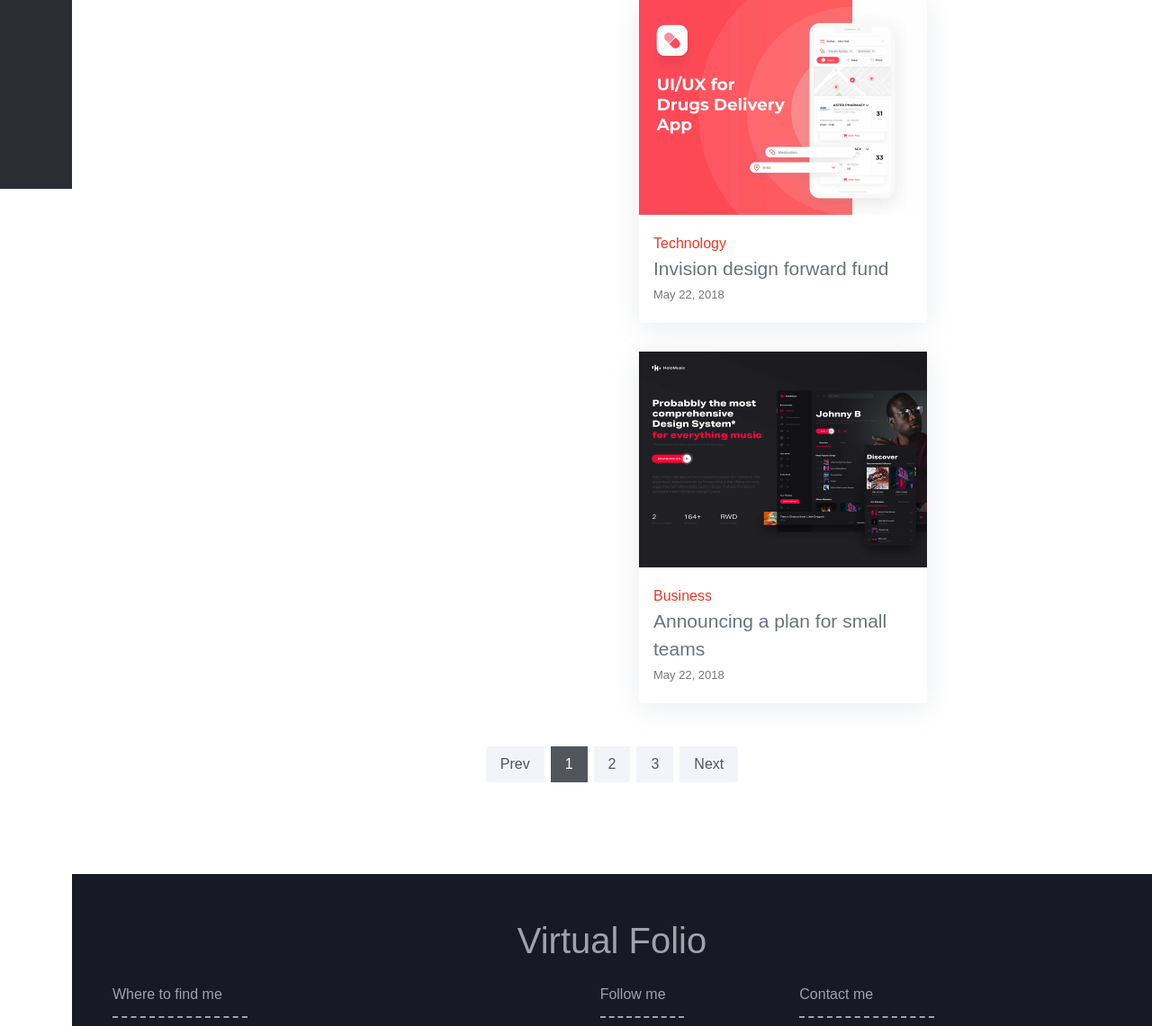
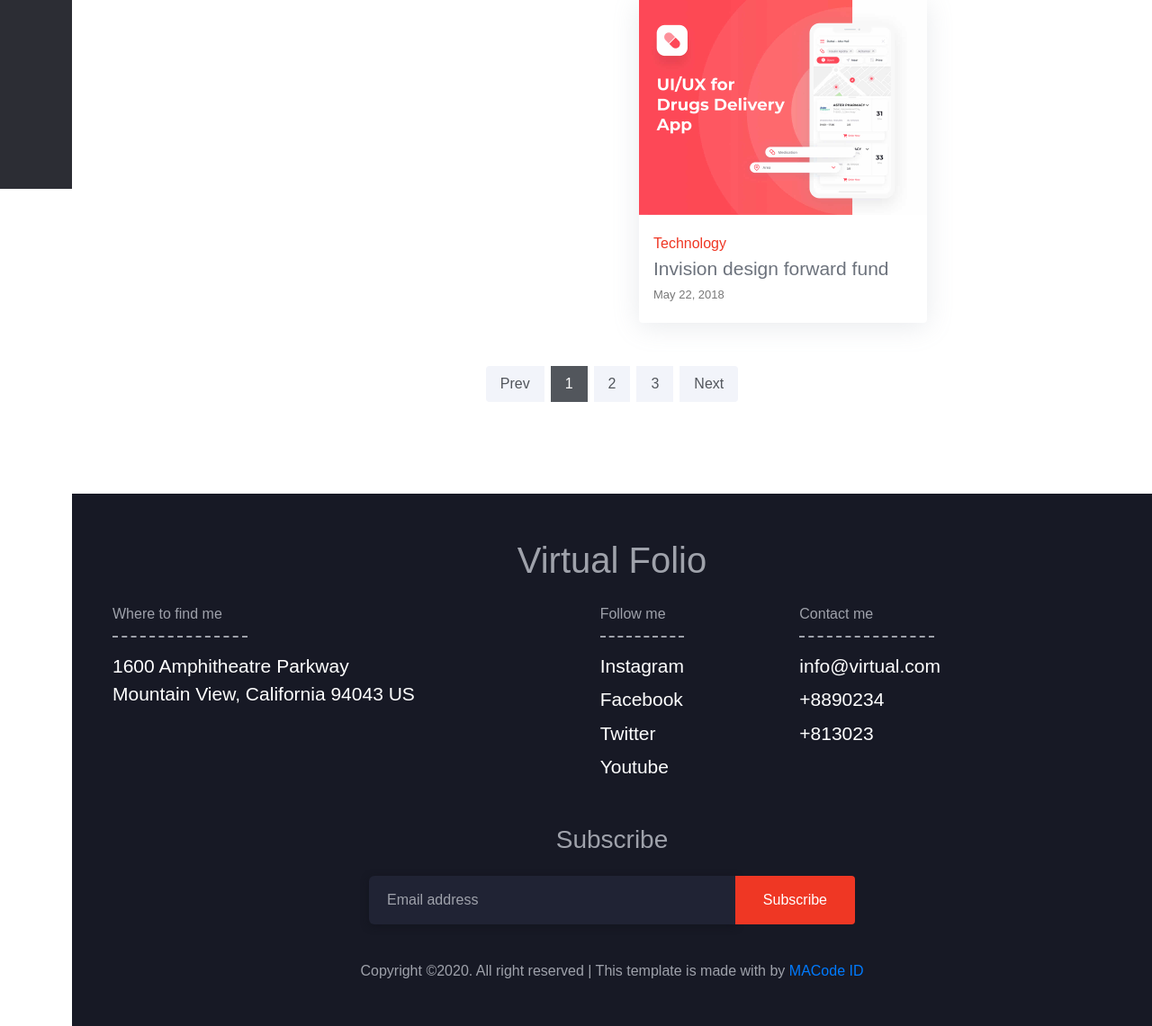
Before and after one commit to Noureddin2023/Mystro2-Blog, a Django app: page /blog/ in a window 1280 px wide. Shown: the part 590-1731 px from the top of the page at 90% size. Run offline with Django 4.2, Linux system fonts and the light colour scheme; parts of the project's set-up code (start-up, migrations or seed data) failed here and were passed over; some libraries are stand-ins or nearby versions; some web fonts are replaced.

Commit message:
card remove

```diff
--- a/postcbv/templates/postcbv/post_list.html
+++ b/postcbv/templates/postcbv/post_list.html
@@ -163,16 +163,7 @@
                 <span class="post-date"><span class="sr-only">Published on</span> May 22, 2018</span>
               </div>
             </div>
-            <div class="card">
-              <div class="img-place">
-                <img src="../assets/img/work/work-6.jpg" alt="">
-              </div>
-              <div class="caption">
-                <a href="javascript:void(0)" class="post-category">Business</a>
-                <a href="#" class="post-title">Announcing a plan for small teams</a>
-                <span class="post-date"><span class="sr-only">Published on</span> May 22, 2018</span>
-              </div>
-            </div>
+
           </div>
 
           <div class="col-12 py-3">
```
